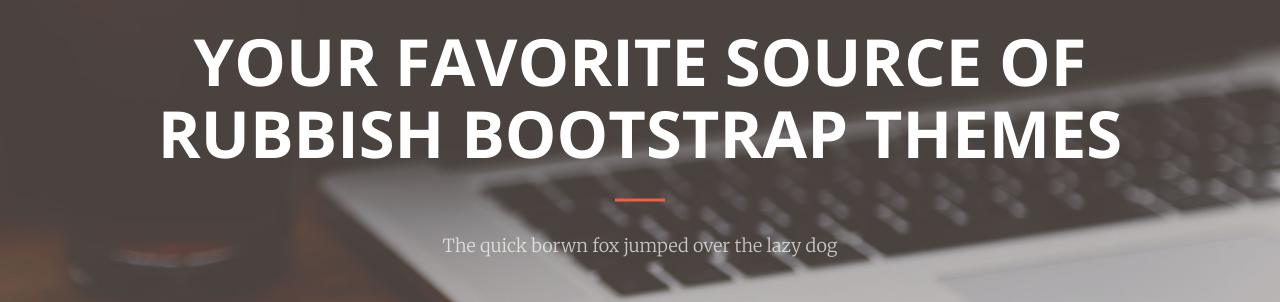
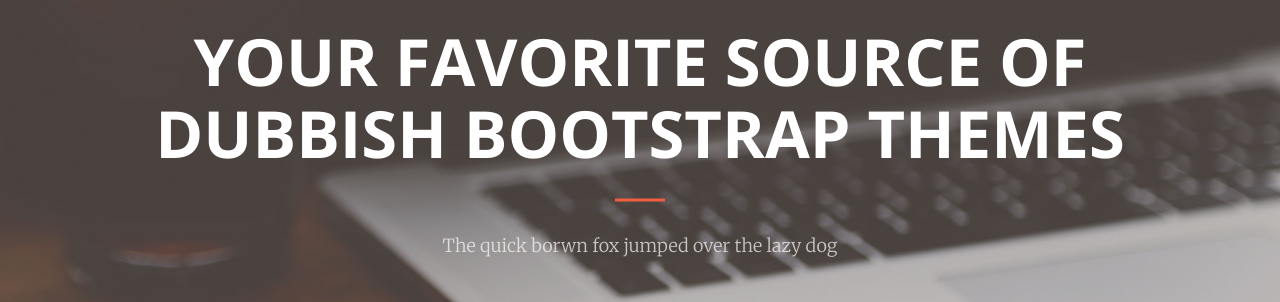
Before and after one commit to PadsterReynolds/creative_2, a Jekyll site: the page built from index.html, in a window 1280 px wide. Shown: the part 258-560 px from the top of the page. Built offline with Jekyll 4.4.1, drawn with Linux system fonts in a browser that asks for light colours.

Commit message:
Updated 'index.html' via CloudCannon

```diff
--- a/index.html
+++ b/index.html
@@ -8,7 +8,7 @@
     <header>
         <div class="header-content">
             <div class="header-content-inner">
-                <h1 class="editable">Your Favorite Source of Rubbish Bootstrap Themes</h1>
+                <h1 class="editable">Your Favorite Source of Dubbish Bootstrap Themes</h1>
                 <hr />
                 <p class="editable">The quick borwn fox jumped over the lazy dog</p>
                 <a href="/about.html" class="btn btn-primary btn-xl editable">Find More</a>
```
